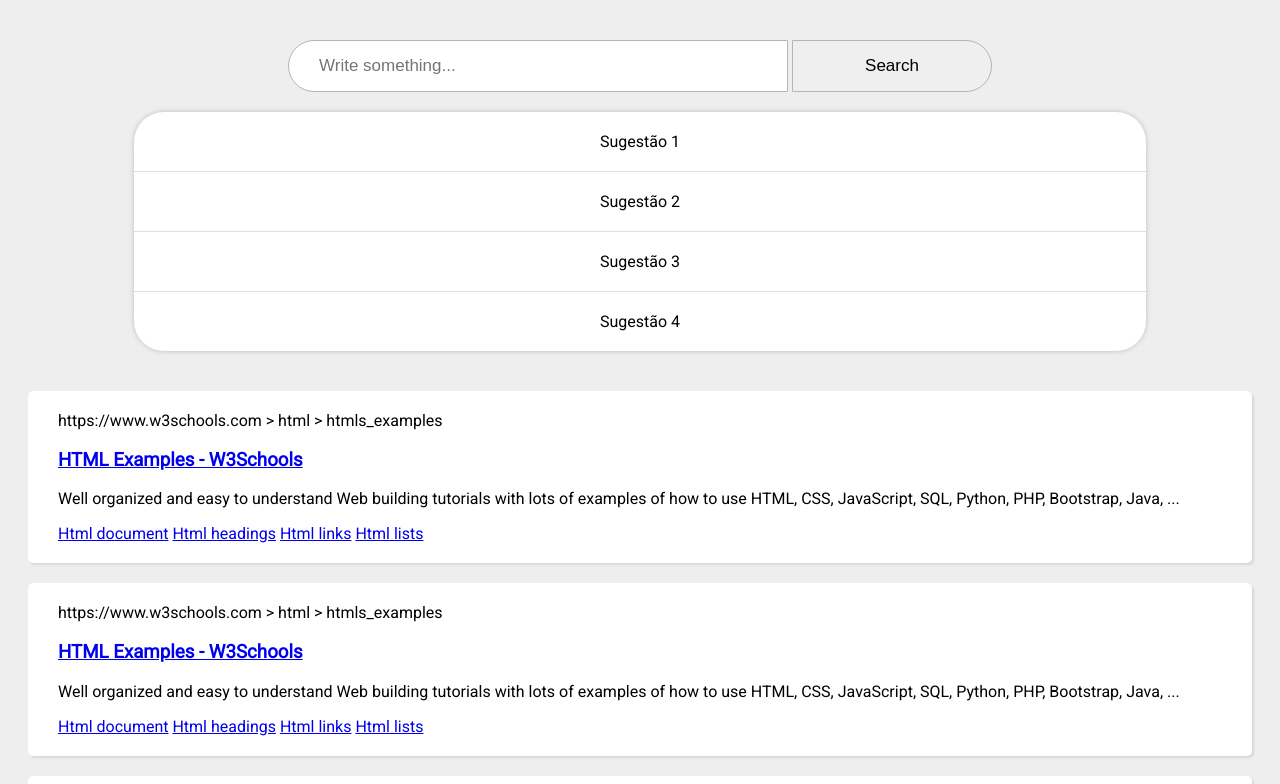
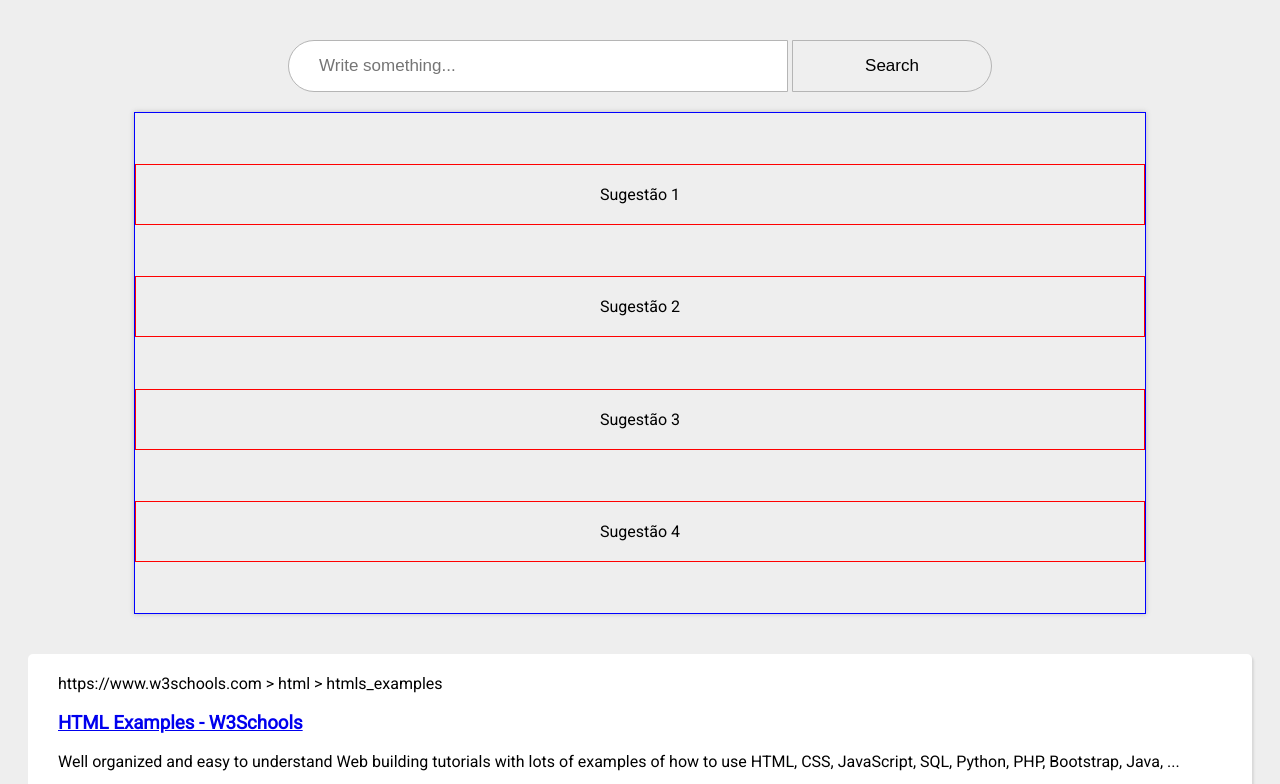
Before and after one commit to abelncm/sintaxy-academy-htmll, a plain HTML site: page step-by-step.html in a window 1280 px wide. Shown: the top 784 px of the page. Drawn offline with Linux system fonts and the light colour scheme.

Commit message:
css flex box experimantation

```diff
--- a/styles/test.css
+++ b/styles/test.css
@@ -31,15 +31,22 @@
 
 .suggestions {
     box-shadow: 0 0 5px rgba(55, 55, 55, 0.26);
-    border-radius: 30px;
-    overflow: hidden;
+    /* border-radius: 30px; */
+    /* overflow: hidden; */
     position: relative;
-    background: white;
-    margin-top: 20px
+    background: #eee;
+    margin-top: 20px;
+    border: 1px solid blue;
+    height: 500px;
+
+    display: flex;
+    flex-direction: column;
+    justify-content: space-evenly;
 }
 .suggestions .item {
+    border: 1px solid red;
     padding: 20px 30px;
-    border-bottom: 1px solid rgb(224, 224, 224);
+    /* border-bottom: 1px solid rgb(224, 224, 224); */
 }
 .suggestions .item:hover {
     background: #eee;
@@ -50,5 +57,5 @@
     background: blue
 }
 .suggestions .item:last-child {
-    border: 0
+    /* border: 0 */
 }
```
